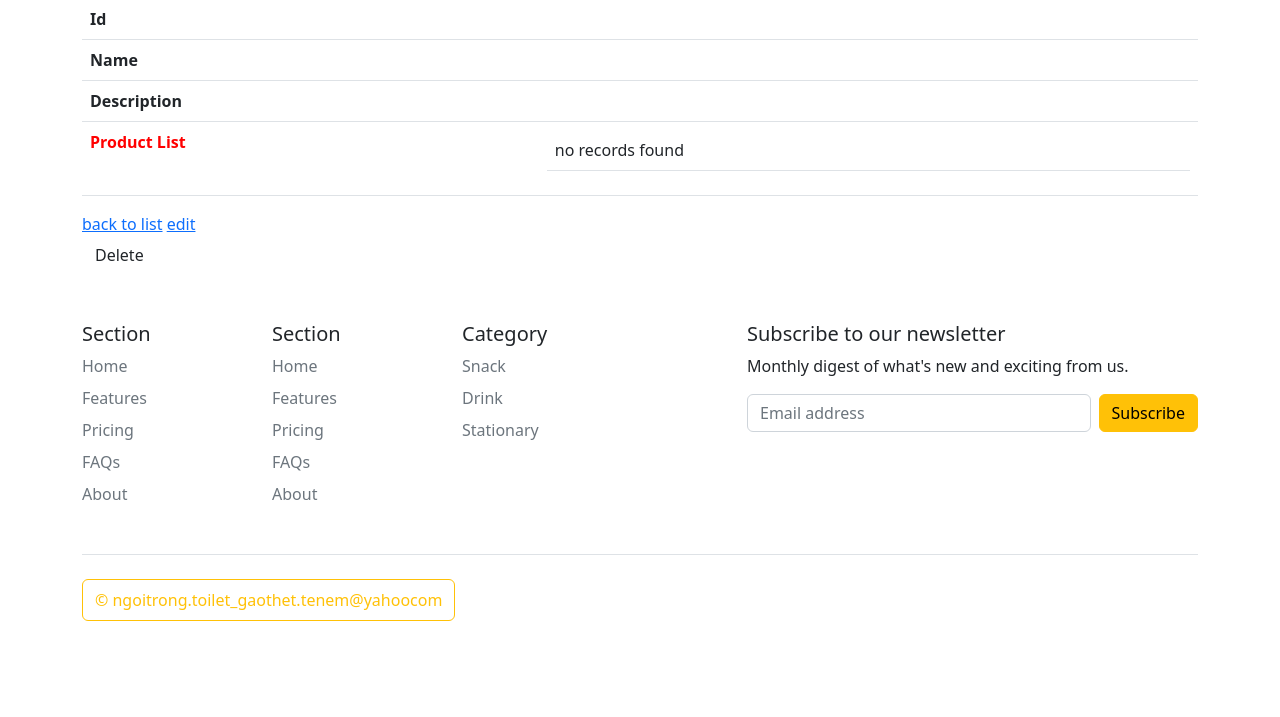
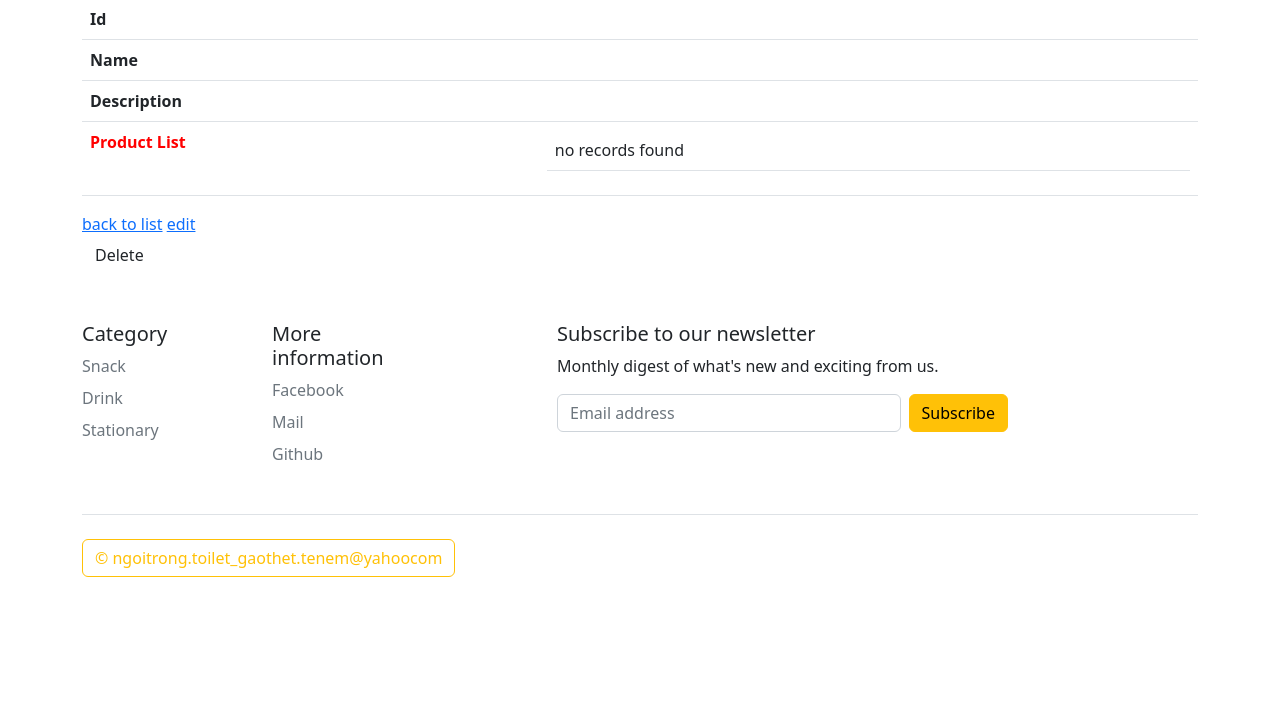
Before and after one commit to KieTuaNguyen/1631-day5, a Symfony app: template templates/category/show.html.twig in a window 1280 px wide. Shown: the part 189-906 px from the top of the page. After the commit the page ends 766 px from the top, so only its background shows below. Run offline with Twig, Linux system fonts and the light colour scheme; the template is opened without the code that fills it, so the values that code supplies are empty; some libraries are stand-ins or nearby versions.

Commit message:
Edit footer

```diff
--- a/templates/_footer.html.twig
+++ b/templates/_footer.html.twig
@@ -2,62 +2,35 @@
 	<footer class="py-5">
 		<div class="row">
 			<div class="col-6 col-md-2 mb-3">
-				<h5>Section</h5>
+				<h5>Category</h5>
 				<ul class="nav flex-column">
 					<li class="nav-item mb-2">
-						<a href="#" class="nav-link p-0 text-muted">Home</a>
+						<a href="http://localhost:8000/product/listing?category=2" class="nav-link p-0 text-muted">Snack</a>
 					</li>
 					<li class="nav-item mb-2">
-						<a href="#" class="nav-link p-0 text-muted">Features</a>
+						<a href="http://localhost:8000/product/listing?category=1" class="nav-link p-0 text-muted">Drink</a>
 					</li>
 					<li class="nav-item mb-2">
-						<a href="#" class="nav-link p-0 text-muted">Pricing</a>
-					</li>
-					<li class="nav-item mb-2">
-						<a href="#" class="nav-link p-0 text-muted">FAQs</a>
-					</li>
-					<li class="nav-item mb-2">
-						<a href="#" class="nav-link p-0 text-muted">About</a>
+						<a href="http://localhost:8000/product/listing?category=3" class="nav-link p-0 text-muted">Stationary</a>
 					</li>
 				</ul>
 			</div>
 
 			<div class="col-6 col-md-2 mb-3">
-				<h5>Section</h5>
+				<h5>More information</h5>
 				<ul class="nav flex-column">
 					<li class="nav-item mb-2">
-						<a href="#" class="nav-link p-0 text-muted">Home</a>
+						<a href="https://www.facebook.com/the.kietuanguyen/" class="nav-link p-0 text-muted">Facebook</a>
 					</li>
 					<li class="nav-item mb-2">
-						<a href="#" class="nav-link p-0 text-muted">Features</a>
+						<a href="https://mail.google.com/mail/u/1/?fs=1&to=kietntgdd210002@fpt.edu.vn&tf=cm" class="nav-link p-0 text-muted">Mail</a>
 					</li>
 					<li class="nav-item mb-2">
-						<a href="#" class="nav-link p-0 text-muted">Pricing</a>
-					</li>
-					<li class="nav-item mb-2">
-						<a href="#" class="nav-link p-0 text-muted">FAQs</a>
-					</li>
-					<li class="nav-item mb-2">
-						<a href="#" class="nav-link p-0 text-muted">About</a>
+						<a href="https://github.com/KieTuaNguyen" class="nav-link p-0 text-muted">Github</a>
 					</li>
 				</ul>
 			</div>
 
-			<div class="col-6 col-md-2 mb-3">
-				<h5>Category</h5>
-				<ul class="nav flex-column">
-					<li class="nav-item mb-2">
-						<a href="" class="nav-link p-0 text-muted">Snack</a>
-					</li>
-					<li class="nav-item mb-2">
-						<a href="" class="nav-link p-0 text-muted">Drink</a>
-					</li>
-					<li class="nav-item mb-2">
-						<a href="" class="nav-link p-0 text-muted">Stationary</a>
-					</li>
-
-				</ul>
-			</div>
 
 			<div class="col-md-5 offset-md-1 mb-3">
 				<form>
@@ -74,29 +47,6 @@
 
 		<div class="d-flex flex-column flex-sm-row justify-content-between py-4 my-4 border-top">
 			<button type="button" class="btn btn-outline-warning">© ngoitrong.toilet_gaothet.tenem@yahoocom</button>
-			<ul class="list-unstyled d-flex">
-				<li class="ms-3">
-					<a class="link-dark" href="#">
-						<svg class="bi" width="24" height="24">
-							<use xlink:href="#twitter"></use>
-						</svg>
-					</a>
-				</li>
-				<li class="ms-3">
-					<a class="link-dark" href="#">
-						<svg class="bi" width="24" height="24">
-							<use xlink:href="#instagram"></use>
-						</svg>
-					</a>
-				</li>
-				<li class="ms-3">
-					<a class="link-dark" href="#">
-						<svg class="bi" width="24" height="24">
-							<use xlink:href="#facebook"></use>
-						</svg>
-					</a>
-				</li>
-			</ul>
 		</div>
 	</footer>
 </div>
```
